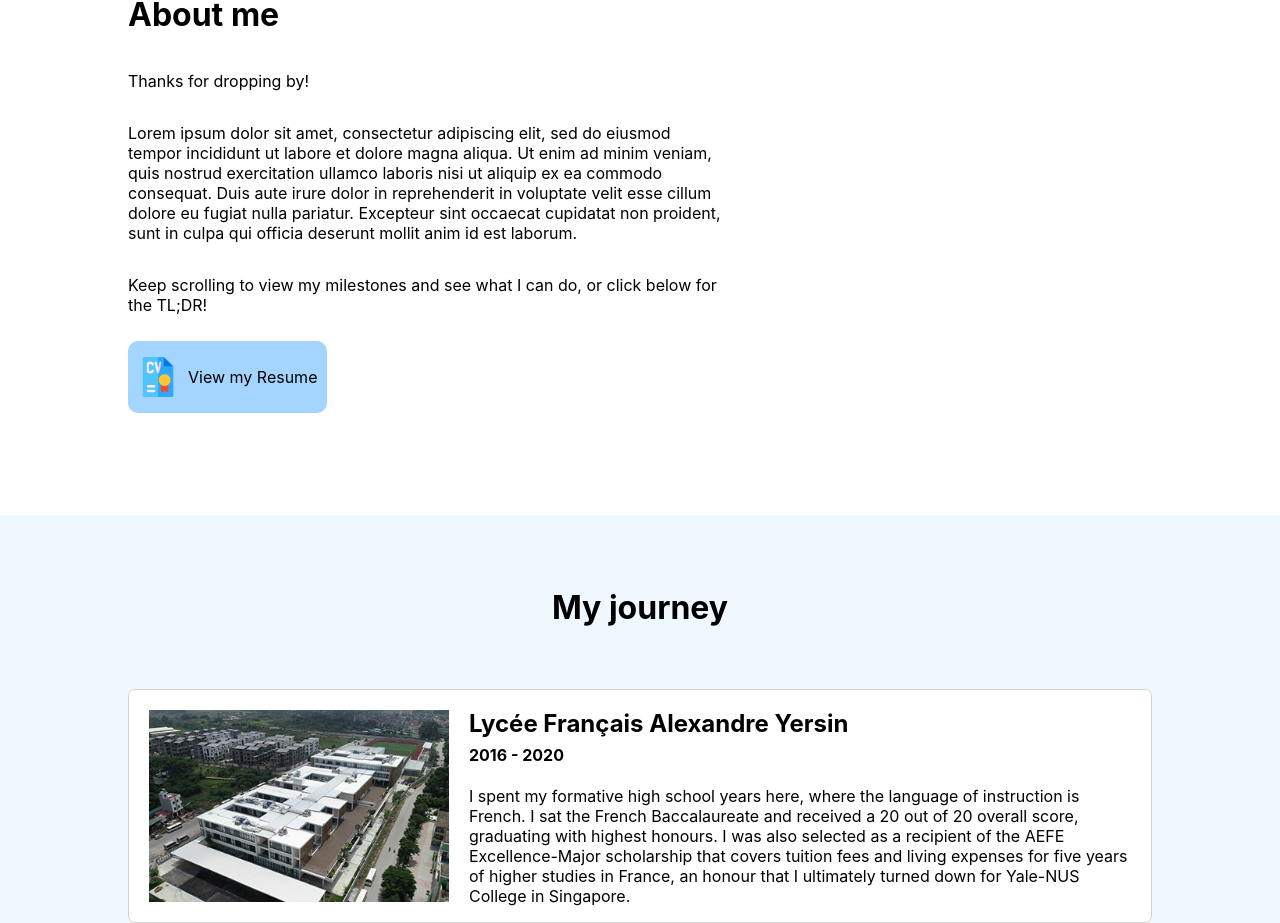
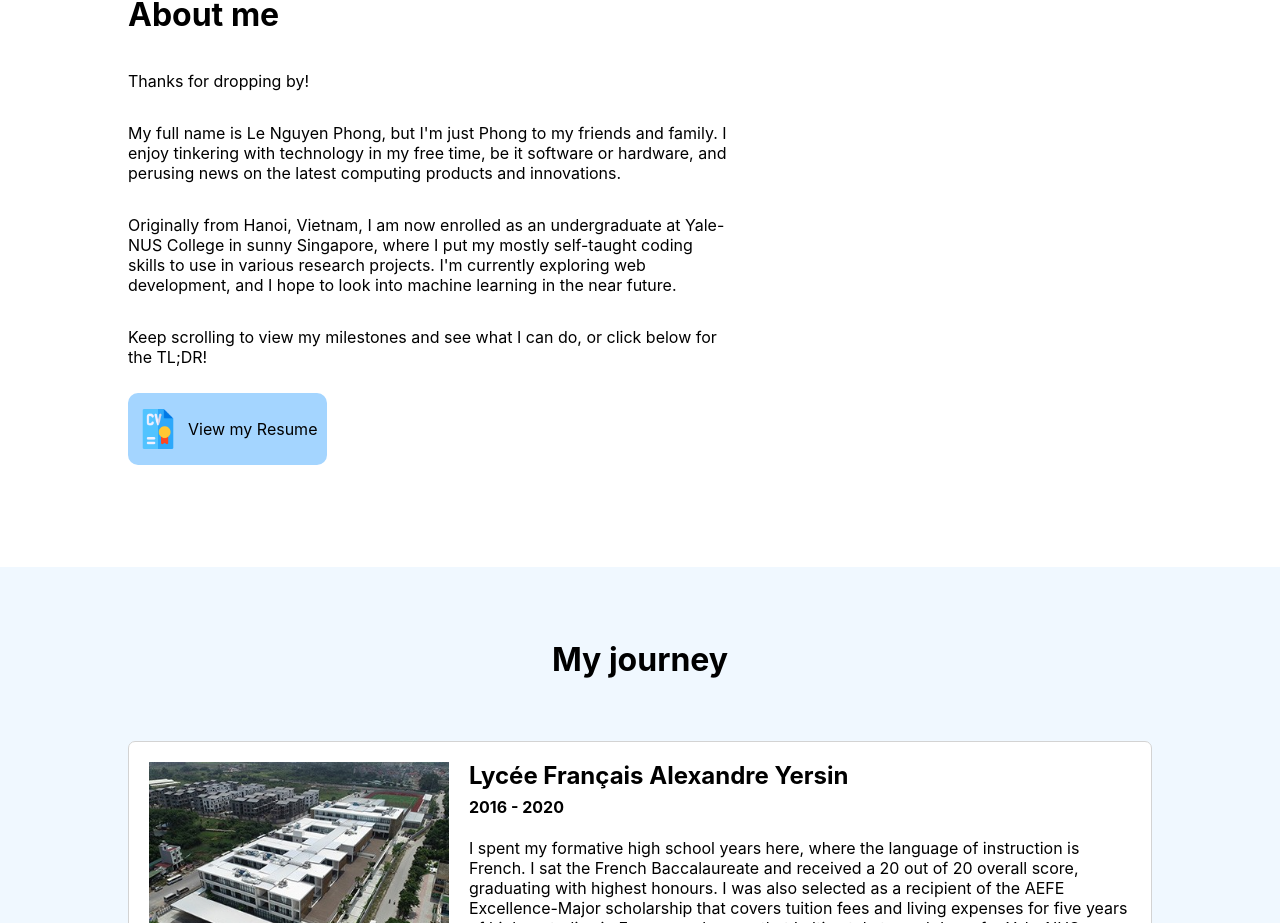
Before and after one commit to phongulus/personal-website, a React (Create React App) app: page / in a window 1280 px wide. Shown: the part 878-1801 px from the top of the page. Built offline with nearby package versions, Linux system fonts and the light colour scheme.

Commit message:
Updated About section

```diff
--- a/src/pages/About.js
+++ b/src/pages/About.js
@@ -10,7 +10,7 @@ function About(props) {
         <Fade left>
           <div className='about-desc'>
 
-            <h1>About me</h1>
+            <h1 className='about-title'>About me</h1>
 
             <div className='profile-pic-wrapper-mobile'>
               <Fade right>
@@ -22,13 +22,15 @@ function About(props) {
               Thanks for dropping by!
             </p>
             <p>
-              Lorem ipsum dolor sit amet, consectetur adipiscing elit, sed do eiusmod
-              tempor incididunt ut labore et dolore magna aliqua. Ut enim ad minim
-              veniam, quis nostrud exercitation ullamco laboris nisi ut aliquip ex ea
-              commodo consequat. Duis aute irure dolor in reprehenderit in voluptate
-              velit esse cillum dolore eu fugiat nulla pariatur. Excepteur sint
-              occaecat cupidatat non proident, sunt in culpa qui officia deserunt
-              mollit anim id est laborum.
+              My full name is Le Nguyen Phong, but I'm just Phong to my friends and family. I enjoy
+              tinkering with technology in my free time, be it software or hardware, and perusing
+              news on the latest computing products and innovations.
+            </p>
+            <p>
+              Originally from Hanoi, Vietnam, I am now enrolled as an undergraduate at Yale-NUS College
+              in sunny Singapore, where I put my mostly self-taught coding skills to use in various
+              research projects. I'm currently exploring web development, and I hope to look into
+              machine learning in the near future.
             </p>
             <p>
               Keep scrolling to view my milestones and see what I can do, or click below
```
